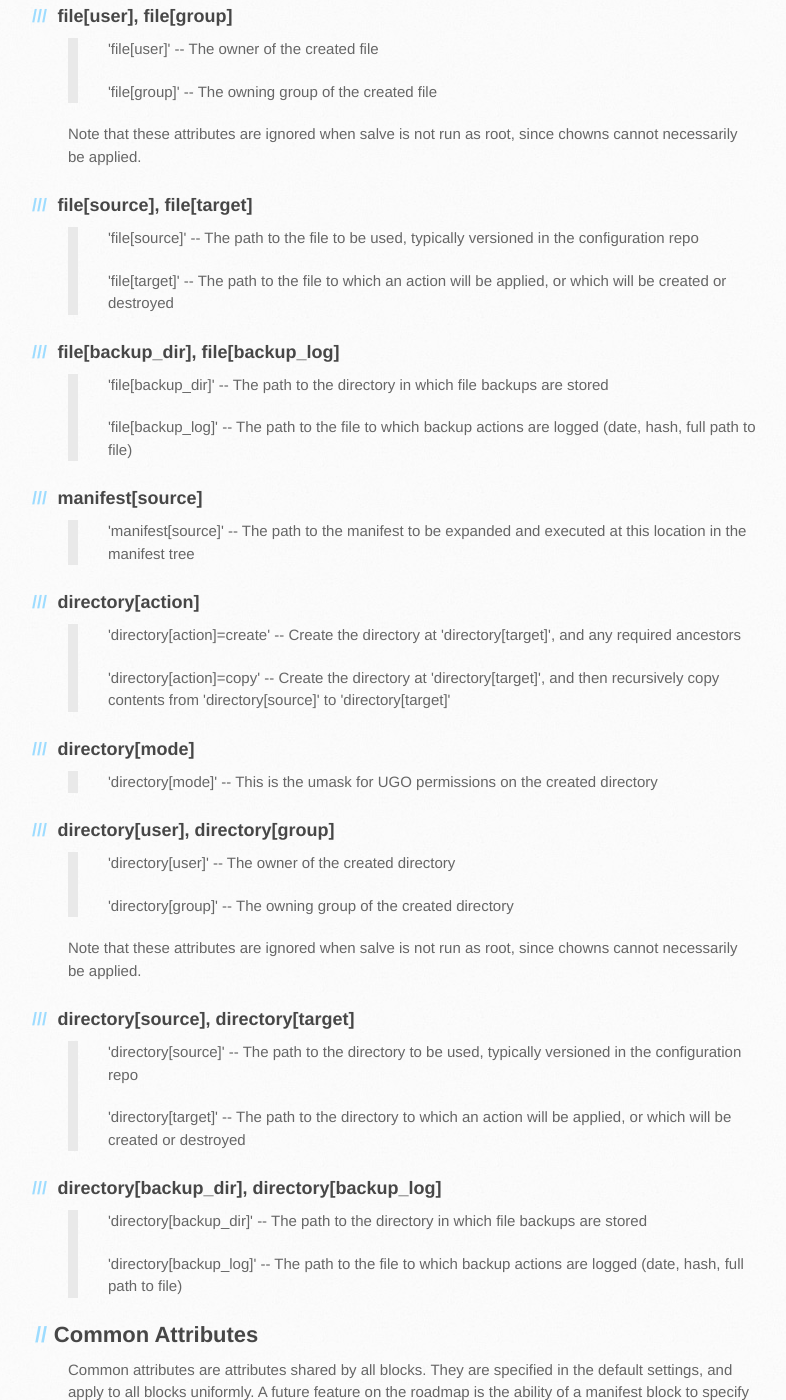
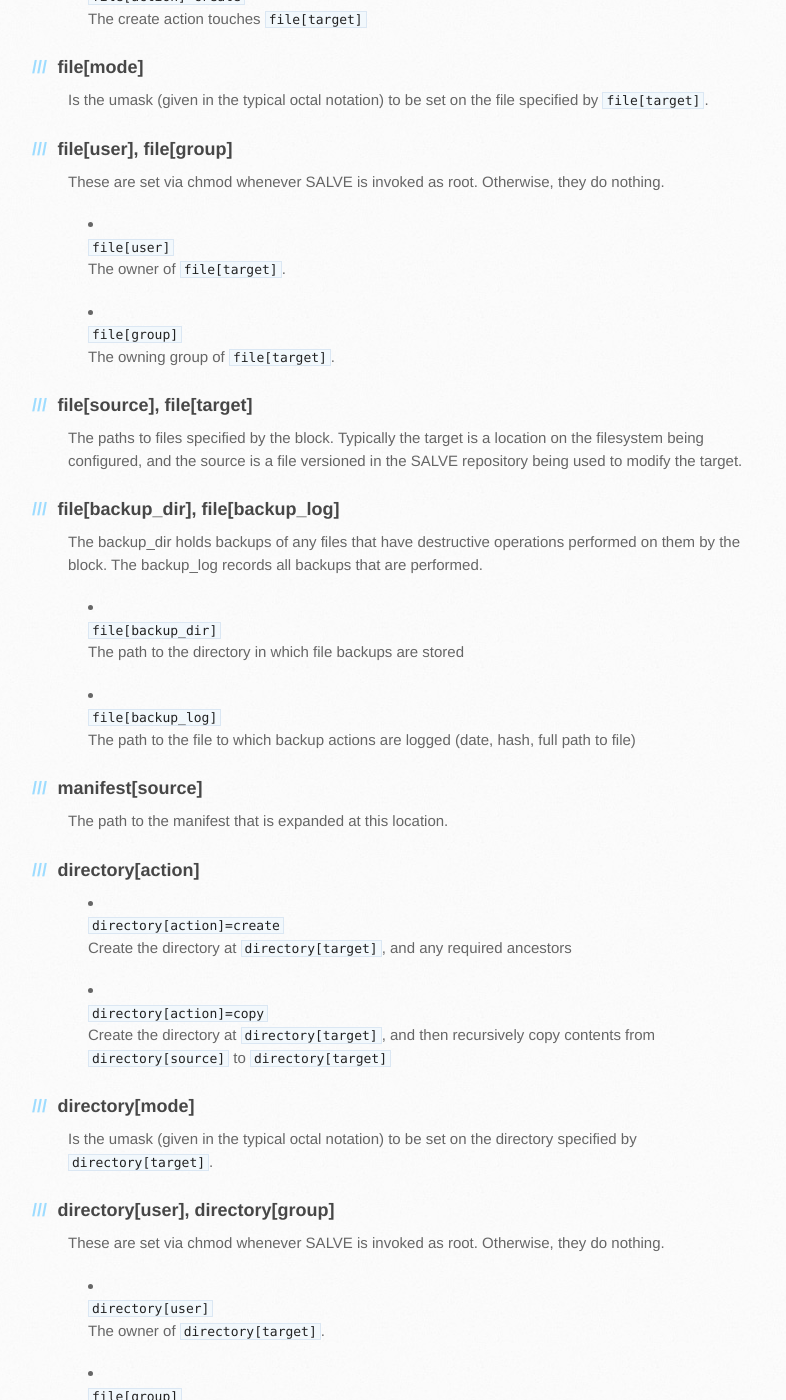
Before and after one commit to sirosen/salve.sirosen.net, a Jekyll site: the page built from lang.html, in a window 1280 px wide and 1400 px high, scrolled down 3510 px. Shown: the whole window, without its empty margins (102-888 px from the left). Built offline with Jekyll 4.4.1, drawn with Linux system fonts in a browser that asks for light colours; some web fonts are replaced; some of the changed text lies outside the part shown.

Commit message:
Major revision of definitions section of language spec.

```diff
--- a/lang.html
+++ b/lang.html
@@ -155,98 +155,100 @@ For example, <code>file[action]</code> specifies the 'action' attribute of 'file
 
 <h3>
 <a name="fileaction" class="anchor" href="#fileaction"><span class="octicon octicon-link"></span></a>file[action]</h3>
+<p>Specifies what the file block does.</p>
 
-<blockquote>
-<p>'file[action]=copy' -- The copy action copies 'file[source]' to 'file[target]'</p>
+<ul>
+<li><p><code>file[action]=copy</code><br />
+The copy action copies <code>file[source]</code> to <code>file[target]</code></p></li>
 
-<p>'file[action]=create' -- The create action touches 'file[target]'</p>
-</blockquote>
+<li><p><code>file[action]=create</code><br />
+The create action touches <code>file[target]</code></p></li>
+</ul>
 
 <h3>
 <a name="filemode" class="anchor" href="#filemode"><span class="octicon octicon-link"></span></a>file[mode]</h3>
-
-<blockquote>
-<p>'file[mode]' -- This is the umask for UGO permissions on the created file</p>
-</blockquote>
+<p>Is the umask (given in the typical octal notation) to be set on the file specified by <code>file[target]</code>.</p>
 
 <h3>
 <a name="fileuser-filegroup" class="anchor" href="#fileuser-filegroup"><span class="octicon octicon-link"></span></a>file[user], file[group]</h3>
+<p>These are set via chmod whenever SALVE is invoked as root.
+Otherwise, they do nothing.</p>
 
-<blockquote>
-<p>'file[user]' -- The owner of the created file</p>
+<ul>
+<li><p><code>file[user]</code><br />
+The owner of <code>file[target]</code>.</p></li>
 
-<p>'file[group]' -- The owning group of the created file
-</blockquote>
-<small>Note that these attributes are ignored when salve is not run as root, since chowns cannot necessarily be applied.</small>
+<li><p><code>file[group]</code><br />
+The owning group of <code>file[target]</code>.</p></li>
+</ul>
 
 <h3>
 <a name="filesource-filetarget" class="anchor" href="#filesource-filetarget"><span class="octicon octicon-link"></span></a>file[source], file[target]</h3>
-
-<blockquote>
-<p>'file[source]' -- The path to the file to be used, typically versioned in the configuration repo</p>
-
-<p>'file[target]' -- The path to the file to which an action will be applied, or which will be created or destroyed</p>
-</blockquote>
+<p>The paths to files specified by the block.
+Typically the target is a location on the filesystem being configured, and the source is a file versioned in the SALVE repository being used to modify the target.</p>
 
 <h3>
 <a name="filebackup_dir-filebackup_log" class="anchor" href="#filebackup_dir-filebackup_log"><span class="octicon octicon-link"></span></a>file[backup_dir], file[backup_log]</h3>
+<p>The backup_dir holds backups of any files that have destructive operations performed on them by the block.
+The backup_log records all backups that are performed.</p>
 
-<blockquote>
-<p>'file[backup_dir]' -- The path to the directory in which file backups are stored</p>
+<ul>
+<li><p><code>file[backup_dir]</code><br />
+The path to the directory in which file backups are stored</p></li>
 
-<p>'file[backup_log]' -- The path to the file to which backup actions are logged (date, hash, full path to file)</p>
-</blockquote>
+<li><p><code>file[backup_log]</code><br />
+The path to the file to which backup actions are logged (date, hash, full path to file)</p></li>
+</ul>
 
 <h3>
 <a name="manifestsource" class="anchor" href="#manifestsource"><span class="octicon octicon-link"></span></a>manifest[source]</h3>
-
-<blockquote>
-<p>'manifest[source]' -- The path to the manifest to be expanded and executed at this location in the manifest tree</p>
-</blockquote>
+<p>The path to the manifest that is expanded at this location.</p>
 
 <h3>
 <a name="directoryaction" class="anchor" href="#directoryaction"><span class="octicon octicon-link"></span></a>directory[action]</h3>
 
-<blockquote>
-<p>'directory[action]=create' -- Create the directory at 'directory[target]', and any required ancestors</p>
-
-<p>'directory[action]=copy' -- Create the directory at 'directory[target]', and then recursively copy contents from 'directory[source]' to 'directory[target]'</p>
-</blockquote>
+<ul>
+<li><p><code>directory[action]=create</code><br />
+Create the directory at <code>directory[target]</code>, and any required ancestors</p></li>
+<li><p><code>directory[action]=copy</code><br />
+Create the directory at <code>directory[target]</code>, and then recursively copy contents from <code>directory[source]</code> to <code>directory[target]</code></p></li>
+</ul>
 
 <h3>
 <a name="directorymode" class="anchor" href="#directorymode"><span class="octicon octicon-link"></span></a>directory[mode]</h3>
-
-<blockquote>
-<p>'directory[mode]' -- This is the umask for UGO permissions on the created directory</p>
-</blockquote>
+<p>Is the umask (given in the typical octal notation) to be set on the directory specified by <code>directory[target]</code>.</p>
 
 <h3>
 <a name="directoryuser-directorygroup" class="anchor" href="#directoryuser-directorygroup"><span class="octicon octicon-link"></span></a>directory[user], directory[group]</h3>
+<p>These are set via chmod whenever SALVE is invoked as root.
+Otherwise, they do nothing.</p>
 
-<blockquote>
-<p>'directory[user]' -- The owner of the created directory</p>
+<ul>
+<li><p><code>directory[user]</code><br />
+The owner of <code>directory[target]</code>.</p></li>
 
-<p>'directory[group]' -- The owning group of the created directory</p>
-</blockquote>
-<small>Note that these attributes are ignored when salve is not run as root, since chowns cannot necessarily be applied.</small>
+<li><p><code>file[group]</code><br />
+The owning group of <code>directory[target]</code>.</p></li>
+</ul>
 
 <h3>
 <a name="directorysource-directorytarget" class="anchor" href="#directorysource-directorytarget"><span class="octicon octicon-link"></span></a>directory[source], directory[target]</h3>
-
-<blockquote>
-<p>'directory[source]' -- The path to the directory to be used, typically versioned in the configuration repo</p>
-
-<p>'directory[target]' -- The path to the directory to which an action will be applied, or which will be created or destroyed</p>
-</blockquote>
+<p>The paths to directories specified by the block.
+Typically the target is a location on the filesystem being configured, and the source is a directory versioned in the SALVE repository being used to modify the target.
+When only one path exists, it is typically the target.</p>
 
 <h3>
 <a name="directorybackup_dir-directorybackup_log" class="anchor" href="#directorybackup_dir-directorybackup_log"><span class="octicon octicon-link"></span></a>directory[backup_dir], directory[backup_log]</h3>
+<p>The backup_dir holds backups of any files that have destructive operations performed on them by the block.
+The backup_log records all backups that are performed.</p>
 
-<blockquote>
-<p>'directory[backup_dir]' -- The path to the directory in which file backups are stored</p>
+<ul>
+<li><p><code>file[backup_dir]</code><br />
+The path to the directory in which file backups are stored</p></li>
 
-<p>'directory[backup_log]' -- The path to the file to which backup actions are logged (date, hash, full path to file)</p>
-</blockquote>
+<li><p><code>file[backup_log]</code><br />
+The path to the file to which backup actions are logged (date, hash, full path to file)</p></li>
+</ul>
 
 <h2><a name="common-attributes" class="anchor" href="#common-attributes"><span class="octicon octicon-link"></span></a>Common Attributes</h2>
 
--- a/notes.html
+++ b/notes.html
@@ -7,7 +7,6 @@ layout: default
 
 <ul>
 <li>At present, path specifications do not support <code>~</code>, <code>*</code>, or any other special characters for globbing, path expansion, and so forth.</li>
-<li>The precedence order for values is naturally Specific Block &gt; Block Defaults &gt; Common Attributes, but this should be more clearly documented</li>
 <li>Current variable expansion does not support vars which expand to other vars. This should be changed.</li>
 <li>Screwing with the directory mode can create messy problems when writing to that dir. Recommend keeping mode umask for user as 7 for now.</li>
 <li>When overwriting a file, SALVE needs read access in order to hash it and back it up.</li>
```
